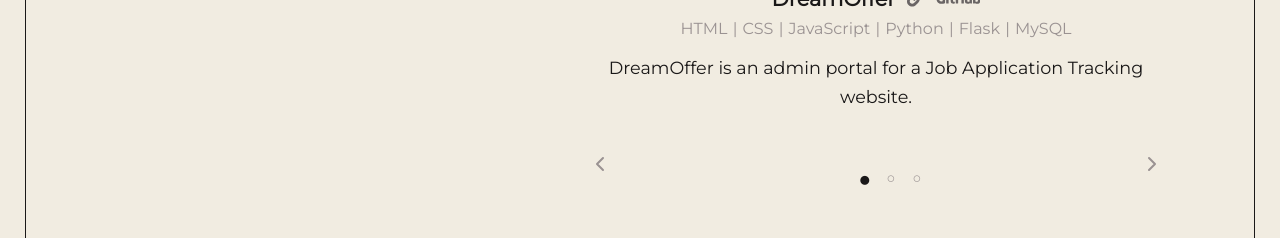
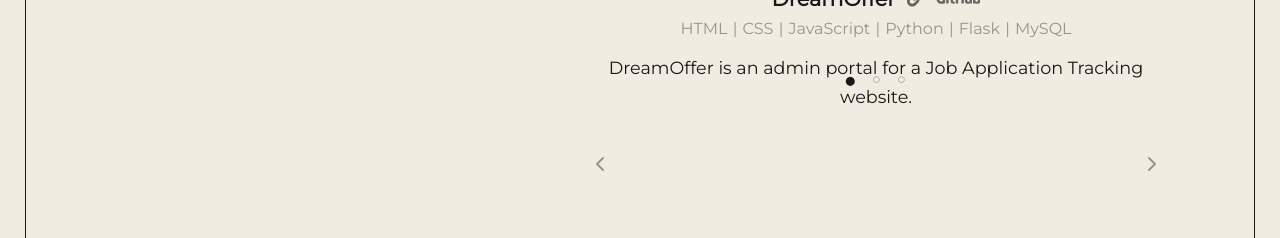
Before and after one commit to dreniff3/personal-portfolio, a React (Vite) app: page /projects in a window 1280 px wide. Shown: the part 468-706 px from the top of the page. Built offline with nearby package versions, Linux system fonts and the light colour scheme; a web font is replaced by a local one.

Commit message:
Fix dots positioning on projects page

```diff
--- a/src/index.css
+++ b/src/index.css
@@ -1016,8 +1016,10 @@ li {
 }
 
 .dots {
-  margin-top: 400px;
-  margin-left: 48%;
+  position: absolute;
+  top: 400px;
+  left: 50%;
+  transform: translate(-50%)
 }
 
 .dots > ul {
@@ -1036,13 +1038,6 @@ li {
 .empty-dot {
   color: var(--fontColorTertiary);
   transform: scale(0.9);
-}
-
-@media screen and (min-width: 1100px) {
-  .dots {
-    margin-top: 480px;
-    margin-left: 46%;
-  }
 }
 
 .prev, .next {
```
